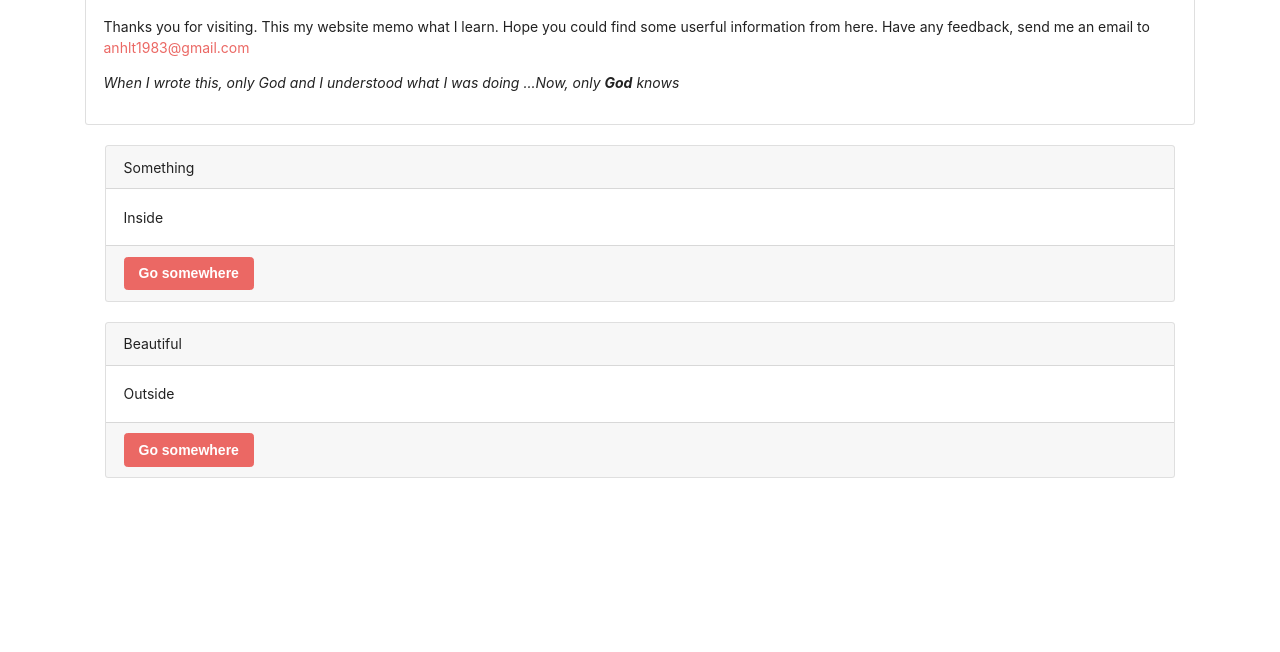
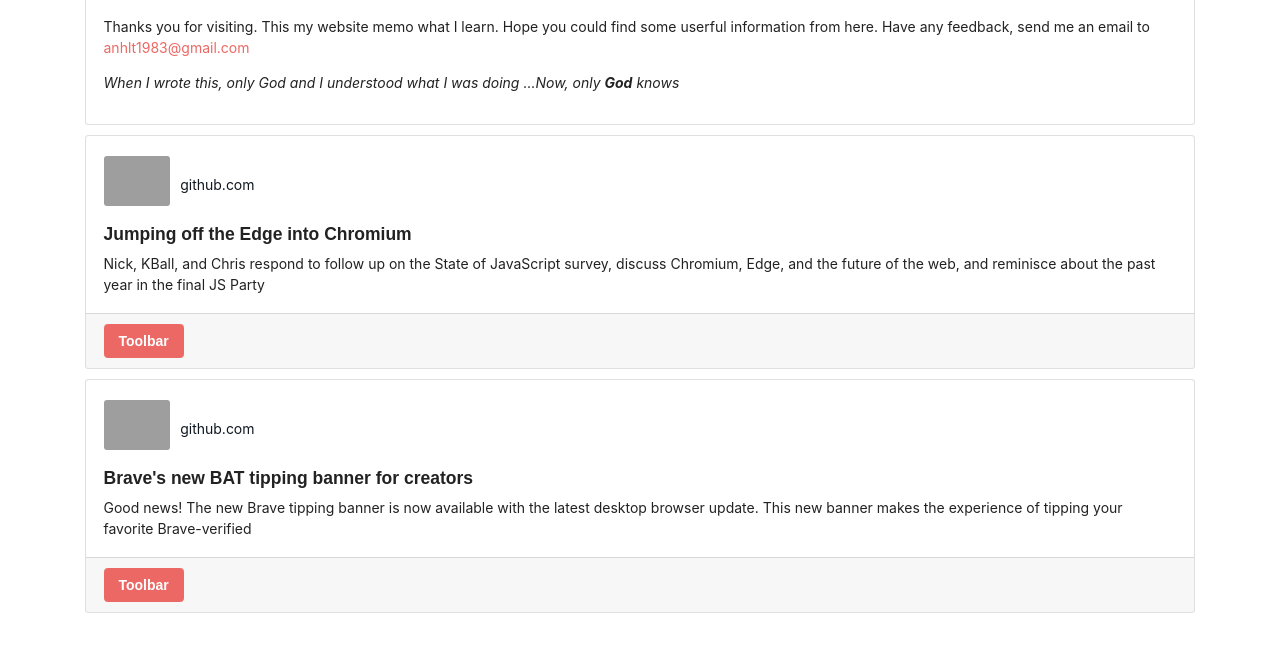
Before and after one commit to aletuan/hello-gatsby, a Gatsby site: page / in a window 1280 px wide. Shown: the part 78-730 px from the top of the page. Built offline with nearby package versions, Linux system fonts and the light colour scheme; Gatsby itself is replaced by a stand-in of ours; grey boxes are pictures that could not be loaded; a web font is replaced by a local one.

Commit message:
feat: Decorate feed

```diff
--- a/src/components/article/index.js
+++ b/src/components/article/index.js
@@ -6,32 +6,42 @@ import {
     CardBody,
     CardHeader,
     CardFooter,
+    CardTitle,
+    Row,
+    Col,
 } from "reactstrap"
 
 // TODO: Playing button, featuring (author),  meta (discuss, tag)
 const Toolbar = () => (
     <CardFooter>
-        <a href="#" class="btn btn-primary">Go somewhere</a>
+        <a href="#" class="btn btn-primary">Toolbar</a>
     </CardFooter>
 )
 
-const Article =  ({ title, description }) => {
+const Article =  ({ title, description, imgUrl }) => {
     return (
-        <Card style={{ margin: "20px"}}>
-            <CardHeader>
-                {title}
-            </CardHeader>
-            <CardBody>
-                {description}
-            </CardBody>
-            <Toolbar />
-        </Card>
+        <Row style={{ marginTop: "10px" }}>
+            <Col>
+                <Card>
+                    <CardBody>
+                        <p style={{ alignItems: "center", display: "flex", margin: "0 0 10px" }}>
+                            <img src={imgUrl} style={{ margin: "2px 10px 10px 0px", borderRadius: "3px" }} with="50" height="50" />
+                            <a style={{ textDecoration: "none", color: "#101820" }} href="https://www.github.com">github.com</a>
+                        </p>
+                        <h2 style={{ fontSize: "1.25rem", lineHeight: "1.25rem", margin: "10px 0"}} >{title}</h2>
+                        {description}
+                    </CardBody>
+                    <Toolbar />
+                </Card>
+            </Col>
+        </Row>
     );
 }
 
 Article.propTypes = {
     title: PropTypes.string,
     description: PropTypes.string,
+    imgUrl: PropTypes.string,
 };
 
 export default Article;
--- a/src/components/feed/index.js
+++ b/src/components/feed/index.js
@@ -7,9 +7,17 @@ import Article from  '../article';
 
 export default () => {
     return (
-        <Container style={{ marginTop: "20px" }}>
-            <Article title="Something" description="Inside" />
-            <Article title="Beautiful" description="Outside" />
+        <Container>
+            <Article
+                title="Jumping off the Edge into Chromium"
+                description="Nick, KBall, and Chris respond to follow up on the State of JavaScript survey, discuss Chromium, Edge, and the future of the web, and reminisce about the past year in the final JS Party"
+                imgUrl="https://cdn.changelog.com/uploads/icons/topics/jq0/icon_small.png"
+            />
+            <Article
+                title="Brave's new BAT tipping banner for creators"
+                description="Good news! The new Brave tipping banner is now available with the latest desktop browser update. This new banner makes the experience of tipping your favorite Brave-verified"
+                imgUrl="https://cdn.changelog.com/uploads/icons/topics/4Q/icon_small.png"
+            />
         </Container>
     );
 }
```
